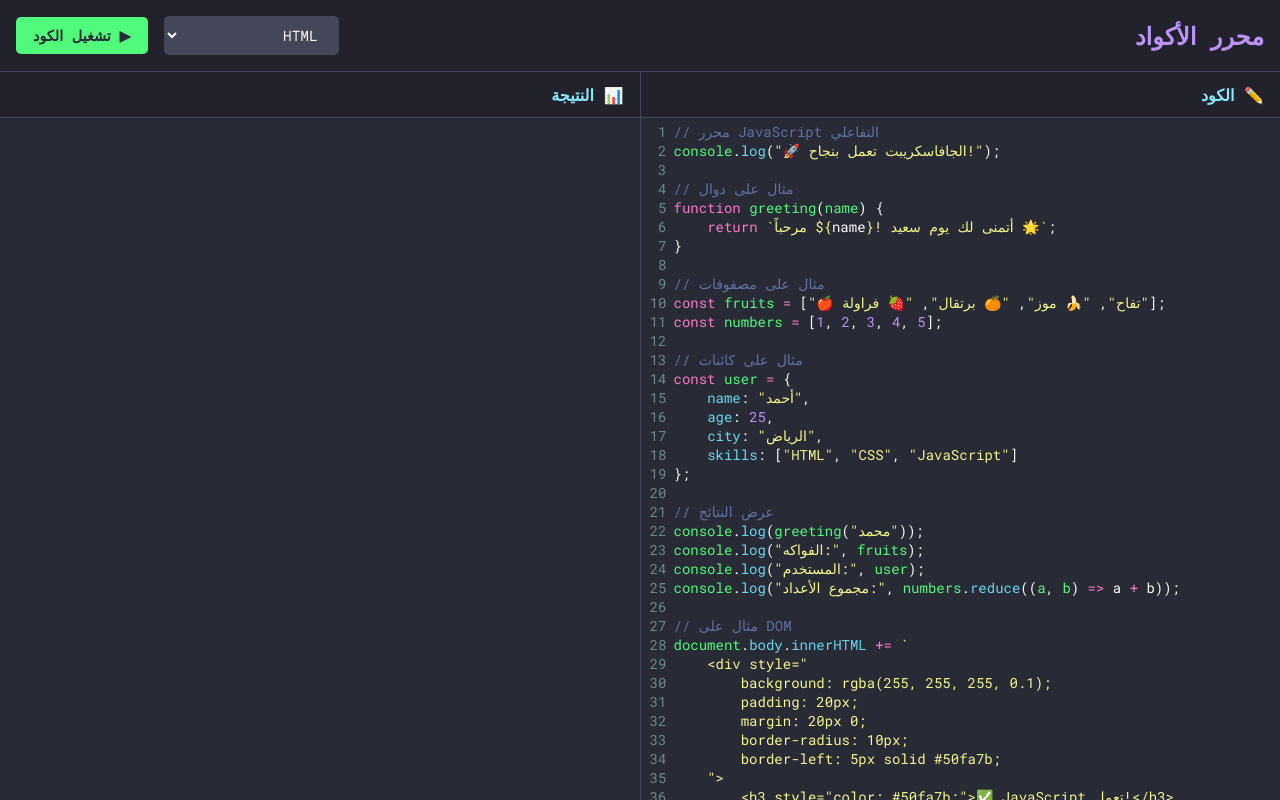
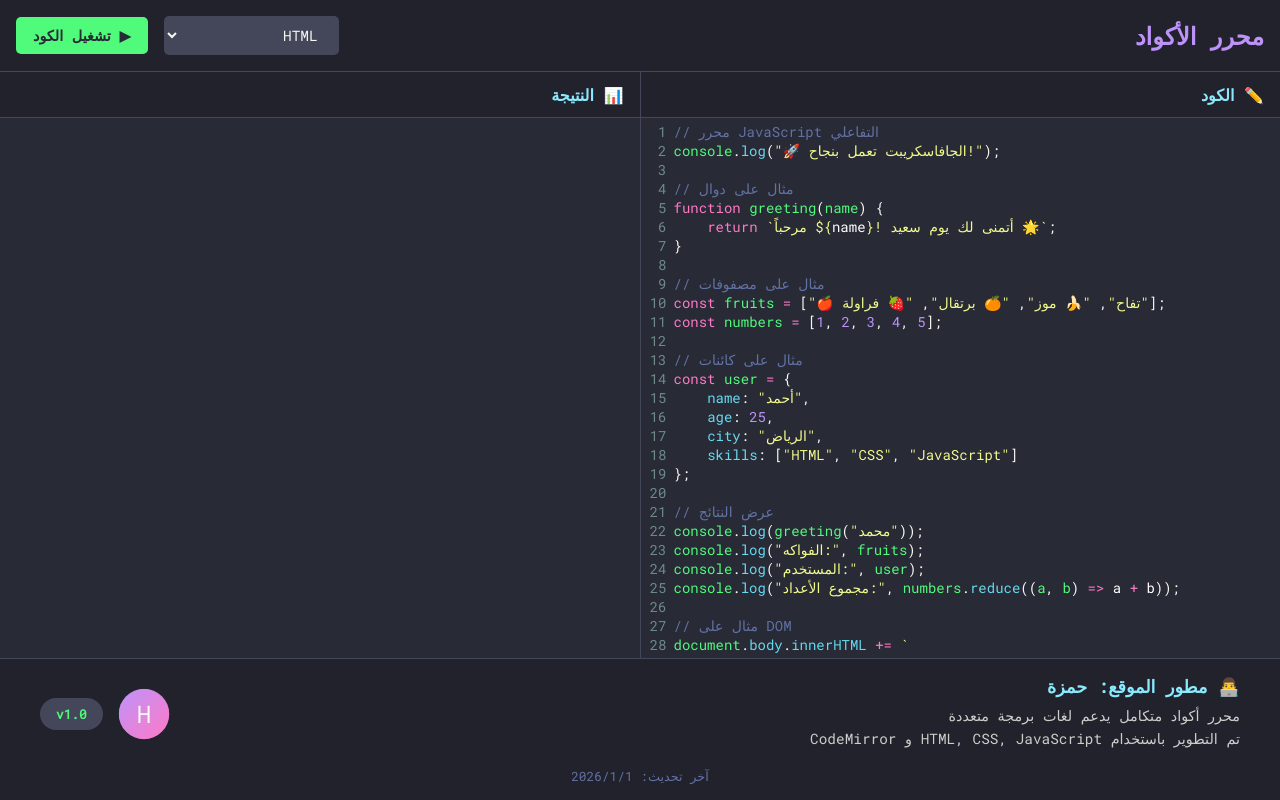
Before and after one commit to hamzesbat002-cmyk/hamza5811h_cod, a plain HTML site: page index.html in a window 1280 px wide. Drawn offline with nearby package versions, Linux system fonts and the light colour scheme; a script that the page names is missing.

Commit message:
Add files via upload

```diff
--- a/index.html
+++ b/index.html
@@ -147,6 +147,71 @@
             background-color: var(--background);
         }
 
+        /* قسم المطور */
+        .developer-info {
+            background-color: #21222c;
+            padding: 1rem;
+            text-align: center;
+            border-top: 1px solid var(--current-line);
+            flex-shrink: 0;
+            animation: fadeInUp 0.5s ease;
+        }
+
+        .developer-content {
+            display: flex;
+            justify-content: space-between;
+            align-items: center;
+            max-width: 1200px;
+            margin: 0 auto;
+            gap: 2rem;
+        }
+
+        .developer-text {
+            text-align: right;
+            flex: 1;
+        }
+
+        .developer-text h3 {
+            color: var(--cyan);
+            margin-bottom: 0.5rem;
+            font-size: 1.1rem;
+        }
+
+        .developer-text p {
+            color: var(--foreground);
+            opacity: 0.8;
+            margin: 0.25rem 0;
+            font-size: 0.9rem;
+        }
+
+        .developer-logo {
+            flex-shrink: 0;
+            display: flex;
+            align-items: center;
+            gap: 1rem;
+        }
+
+        .developer-icon {
+            width: 50px;
+            height: 50px;
+            background: linear-gradient(135deg, var(--purple), var(--pink));
+            border-radius: 50%;
+            display: flex;
+            align-items: center;
+            justify-content: center;
+            font-size: 1.5rem;
+            animation: pulse 2s infinite;
+        }
+
+        .version {
+            background: var(--current-line);
+            padding: 0.5rem 1rem;
+            border-radius: 20px;
+            font-size: 0.8rem;
+            color: var(--green);
+            font-weight: bold;
+        }
+
         @keyframes fadeInDown {
             from { opacity: 0; transform: translateY(-10px); }
             to { opacity: 1; transform: translateY(0); }
@@ -155,6 +220,12 @@
         @keyframes fadeInUp {
             from { opacity: 0; transform: translateY(10px); }
             to { opacity: 1; transform: translateY(0); }
+        }
+
+        @keyframes pulse {
+            0% { transform: scale(1); }
+            50% { transform: scale(1.05); }
+            100% { transform: scale(1); }
         }
 
         /* تحسين مظهر الselect */
@@ -197,6 +268,20 @@
             .output-container {
                 height: 50%;
             }
+
+            .developer-content {
+                flex-direction: column;
+                gap: 1rem;
+                text-align: center;
+            }
+
+            .developer-text {
+                text-align: center;
+            }
+
+            .developer-logo {
+                order: -1;
+            }
         }
     </style>
 </head>
@@ -232,6 +317,24 @@
                 <h2>📊 النتيجة</h2>
                 <iframe id="output" title="نتيجة التنفيذ"></iframe>
             </div>
+        </div>
+
+        <!-- قسم معلومات المطور -->
+        <div class="developer-info">
+            <div class="developer-content">
+                <div class="developer-text">
+                    <h3>👨‍💻 مطور الموقع: حمزة</h3>
+                    <p>محرر أكواد متكامل يدعم لغات برمجة متعددة</p>
+                    <p>تم التطوير باستخدام HTML, CSS, JavaScript و CodeMirror</p>
+                </div>
+                <div class="developer-logo">
+                    <div class="developer-icon">H</div>
+                    <div class="version">v1.0</div>
+                </div>
+            </div>
+            <p style="color: var(--comment); margin-top: 1rem; font-size: 0.8rem;">
+                آخر تحديث: 2026/1/1
+            </p>
         </div>
     </div>
 
@@ -1234,15 +1337,17 @@ def factorial(n):
             setTimeout(() => {
                 document.body.style.opacity = '1';
             }, 100);
-        });
 
             // رسالة ترحيب في الكونسول
-        console.log('🚀 محرر الأكواد جاهز للاستخدام!');
+            console.log('🚀 محرر الأكواد - تم التطوير بواسطة حمزة');
+            console.log('📅 آخر تحديث: 2026/1/1');
             console.log('✨ المميزات:');
             console.log('• دعم HTML, CSS, JavaScript, TypeScript, SCSS, Markdown');
             console.log('• تشغيل الكود بـ Ctrl+Enter');
             console.log('• معاينة مباشرة');
             console.log('• أكواد افتراضية لكل لغة');
+            console.log('• تصميم متجاوب مع جميع الأجهزة');
+        });
     </script>
 </body>
 </html>
```
Lines whose indentation alone changed are shown as unchanged.
